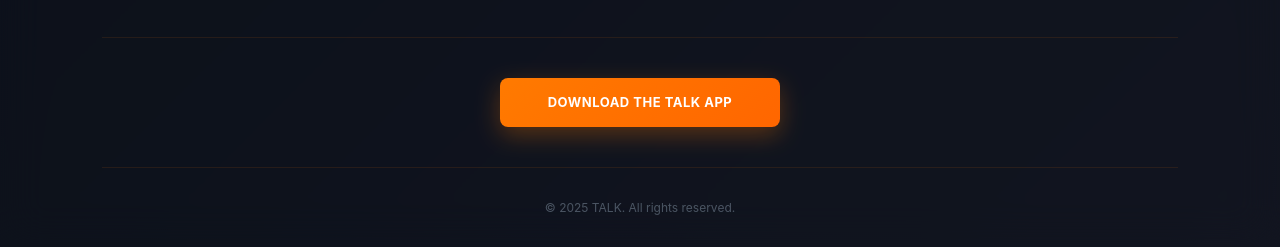
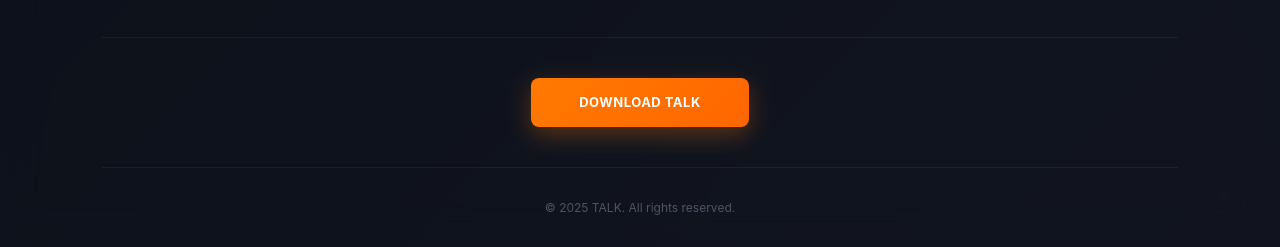
Before and after one commit to dannydrello/TALK, a plain HTML site: page legal.html in a window 1280 px wide. Shown: the part 3066-3313 px from the top of the page. Drawn offline with Linux system fonts and the light colour scheme.

Commit message:
Update download link for TALK App

```diff
--- a/legal.html
+++ b/legal.html
@@ -256,7 +256,7 @@
     </div>
 
     <div class="download-footer">
-      <a class="download-btn" href="https://www.talk-wide.com/download" target="_blank" rel="noopener">Download the TALK App</a>
+      <a class="download-btn" href="https://github.com/dannydrello/TALK/releases/download/v1.0.3/TALK.apk">Download TALK</a>
     </div>
 
     <div class="footer-bottom">
```
